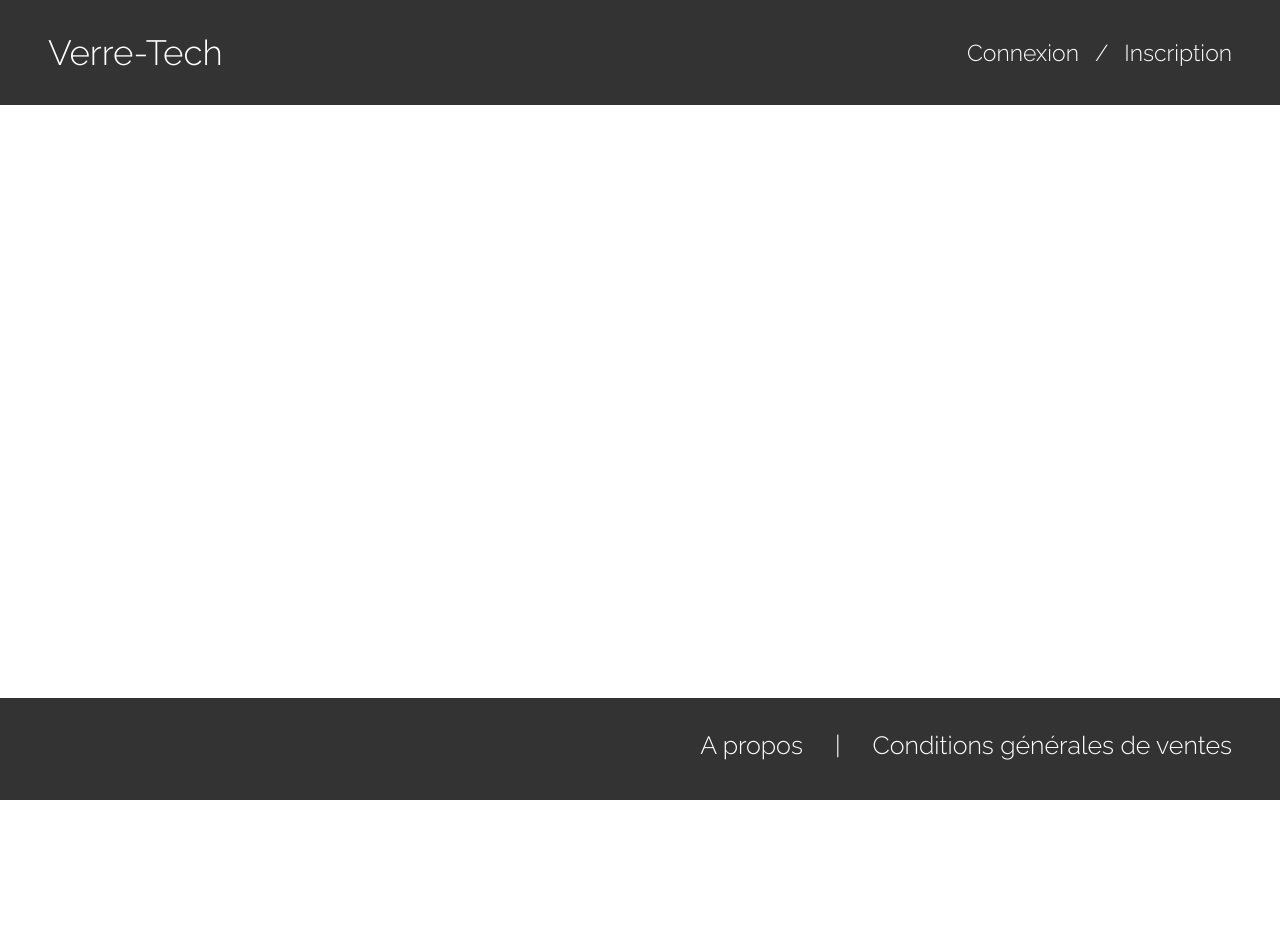
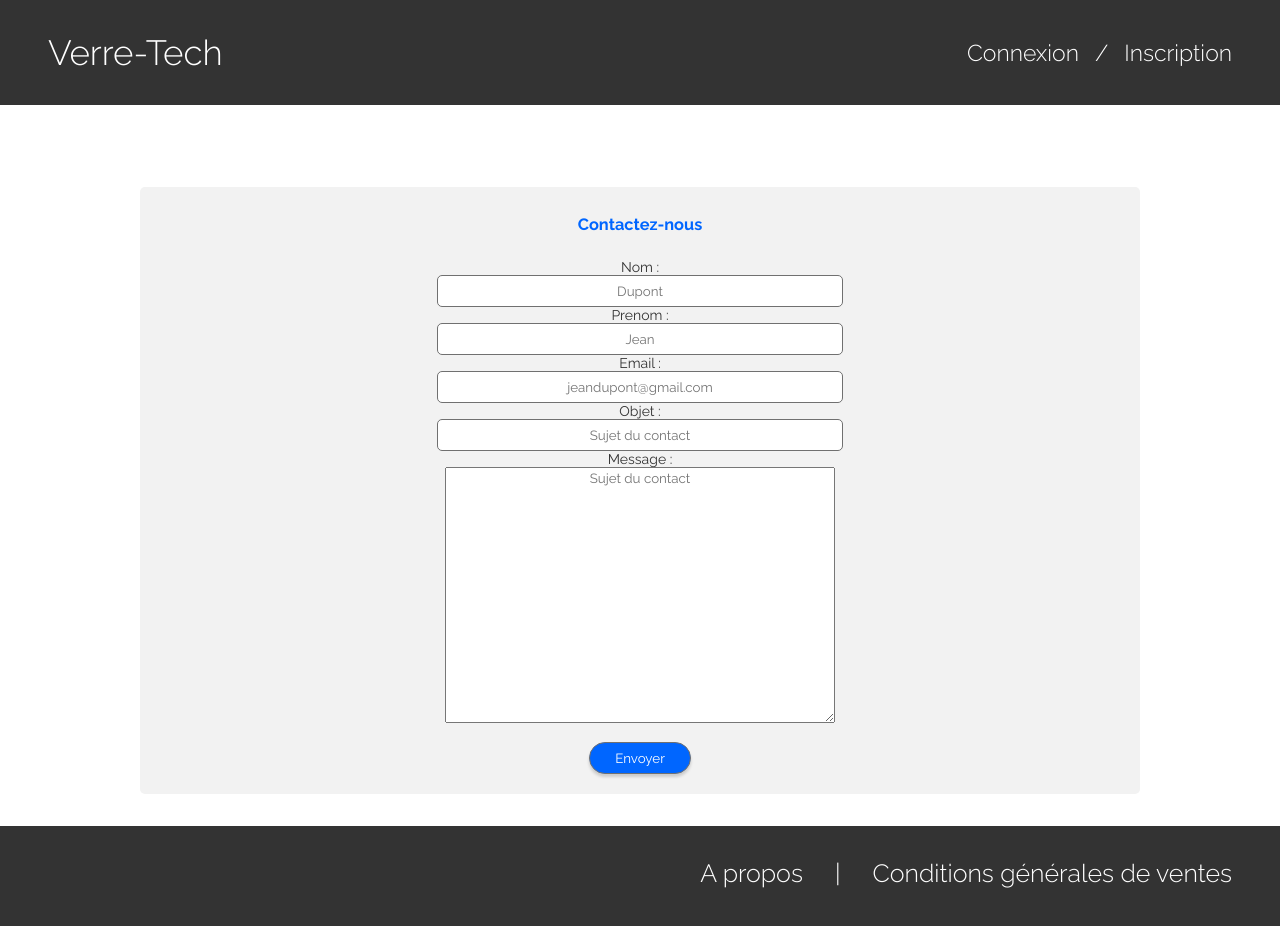
Before and after one commit to MrDant/fil-rouge-back-end, an Angular app in the folder Front/client/: page /contact in a window 1280 px wide. Before the commit this address led to /. Before the commit the page ends 800 px from the top, so only its background shows below. Built offline with nearby package versions, Linux system fonts and the light colour scheme.

Commit message:
Modif CSS + Résolution de problèmes de récup de code

```diff
--- a/Front/client/src/app/app-routing.module.ts
+++ b/Front/client/src/app/app-routing.module.ts
@@ -6,20 +6,22 @@
 import { LoginComponent } from "./view/login/login.component";
 import { AuthenticationGuard } from "./UI/guard/authentication.guard";
 import { RegisterComponent } from "./view/register/register.component";
+import { ContactComponent } from './contact/contact.component';
 
 const routes: Routes = [
     { path: "editPassword", component: EditPasswordComponent },
     { path: "myAccount", component: MyAccountComponent },
     {
         path: "",
-        canActivate: [AuthenticationGuard],
-        canActivateChild: [AuthenticationGuard],
+        //canActivate: [AuthenticationGuard],
+        //canActivateChild: [AuthenticationGuard],
         children: [
             { path: "", component: HomeComponent },
             { path: "login", component: LoginComponent },
             { path: "register", component: RegisterComponent },
         ],
     },
+  {path:'contact', component:ContactComponent}
 ];
 
 @NgModule({
--- a/Front/client/src/app/app.module.ts
+++ b/Front/client/src/app/app.module.ts
@@ -1,3 +1,4 @@
+import { ContactComponent } from './contact/contact.component';
 import { BrowserModule } from "@angular/platform-browser";
 import { NgModule } from "@angular/core";
 import { ReactiveFormsModule } from "@angular/forms";
@@ -22,6 +23,7 @@
     EditPasswordComponent,
     MyAccountComponent,
     HomeComponent,
+    ContactComponent,
     LoginComponent,
     RegisterComponent,
   ],
--- a/Front/client/src/app/editPassword/editPassword.component.css
+++ b/Front/client/src/app/editPassword/editPassword.component.css
@@ -57,35 +57,16 @@
 }
 
 .button, .button :hover {
-    background-color: #FFFFFF;
-    padding: 7px 25px 7px 25px;
-    color: #707070;
-    border: 1px solid #707070;
-    margin-top: 50px;
-}
+      margin-top: 80px;
+      background-color: #0066ff;
+      padding: 7px 25px 7px 25px;
+      border: 1px solid #707070;
+  	  border-radius: 50px;
+  	  color: #FFFFFF;
+  }
 
 #register {
     color: #25BC76;
-}
-
-.champ {
-    width: 100%;
-    display: flex;
-}
-
-.champ .collabel {
-    width: 25%;
-    text-align: left;
-}
-
-.champ .colinput {
-    width: 75%;
-    text-align: left;
-
-}
-
-.champ label {
-    color: #707070;
 }
 
 .champ input {
@@ -93,7 +74,8 @@
     padding: 7px 10px 7px 10px;
     color: #707070;
     border: 1px solid #707070;
-    width: 70%;
+    width: 80%;
+    border-radius: 5px;
 }
 
 /* Responsive Styles */
--- a/Front/client/src/app/home/home.component.html
+++ b/Front/client/src/app/home/home.component.html
@@ -4,6 +4,8 @@
         <div class="container">
           <p>Le Groupe Verre-Tech est un groupe 100% crée en 1955 par M. Emile Dupont qui reste encore aujourd'hui le PDG de l'entreprise<br>Depuis son origine Verre-Tech est spécialisée et leader dans la fabrication et la distribution en magasins de produits en verre techniqueet décoratifs.<br>L'entreprise s'appuie sur une chaîne logistique éprouvée et décentralisée</p>
         </div>
-        <button type="submit" class="button">> Découvrir</button><br><br>
+        <div class="conteneurBtn">
+          <button type="submit" class="button positionBtn">> Découvrir</button><br><br>
+        </div>
       </div>
   </div>
--- a/Front/client/src/app/home/home.component.scss
+++ b/Front/client/src/app/home/home.component.scss
@@ -10,10 +10,34 @@
 .button {
     text-align: center;
     margin-left: auto;
+    background-color: #333333;
+    color: #FFFFFF;
+    padding: 7px 25px 7px 25px;
+    border: 1px solid #707070;
+    border-radius: 50px;
+}
+
+/* Test position btn*/
+.conteneurBtn{
+  display:block;
+  position: relative;
+ }
+
+.positionBtn{
+  right: 30px;
+  position: absolute;
+}
+/* Fin test */
+
+.container{
+/*  margin-left: 5em;
+  margin-right: 5em;*/
+  margin-left: 10%;
+  margin-right: 10%;
 }
 
 .card {
-    background-color: grey;
+    background-color: #FAFAFA;
     border-radius: 8px;
     padding: 8px;
 }
--- a/Front/client/src/app/myAccount/myAccount.component.css
+++ b/Front/client/src/app/myAccount/myAccount.component.css
@@ -23,12 +23,29 @@
     align-items: center;
 }
 
-.button {
+/*.button {
     margin-top: 80px;
     background-color: #FFFFFF;
       padding: 7px 25px 7px 25px;
       color: #707070;
       border: 1px solid #707070;
+}*/
+
+.button, .button :hover {
+      margin-top: 80px;
+      background-color: #0066ff;
+      padding: 7px 25px 7px 25px;
+      border: 1px solid #707070;
+  	  border-radius: 50px;
+  	  color: #FFFFFF;
+  }
+
+.btn-mdp {
+  background-color: #25BC76;
+}
+
+.btn-save {
+  background-color: #319BFF;
 }
 
 .champ {
--- a/Front/client/src/app/myAccount/myAccount.component.html
+++ b/Front/client/src/app/myAccount/myAccount.component.html
@@ -76,7 +76,8 @@
                     <input id="city" type="text" placeholder="Nancy" class="text-center" formControlName="city">
                 </div>
             </div>
-        <p><button type="submit" class="button">Sauvegarder</button>
-        <button type="submit" class="button">Modifier le mot de passe</button></p>
+        <p>
+        <button type="submit" class="button btn-mdp">Modifier le mot de passe</button>
+        <button type="submit" class="button btn-save">Sauvegarder</button></p>
     </form>
 </div>
```
Also changed, not shown: Front/client/src/app/editPassword/editPassword.component.html (line endings or trailing spaces).
